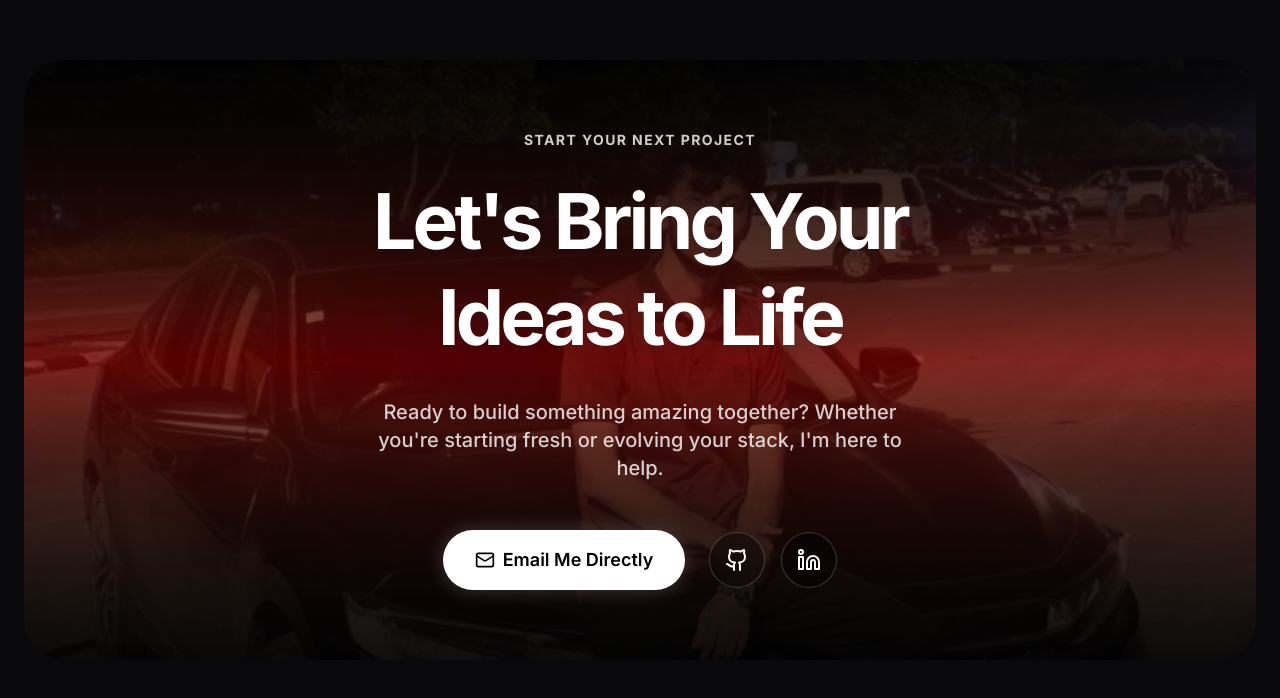
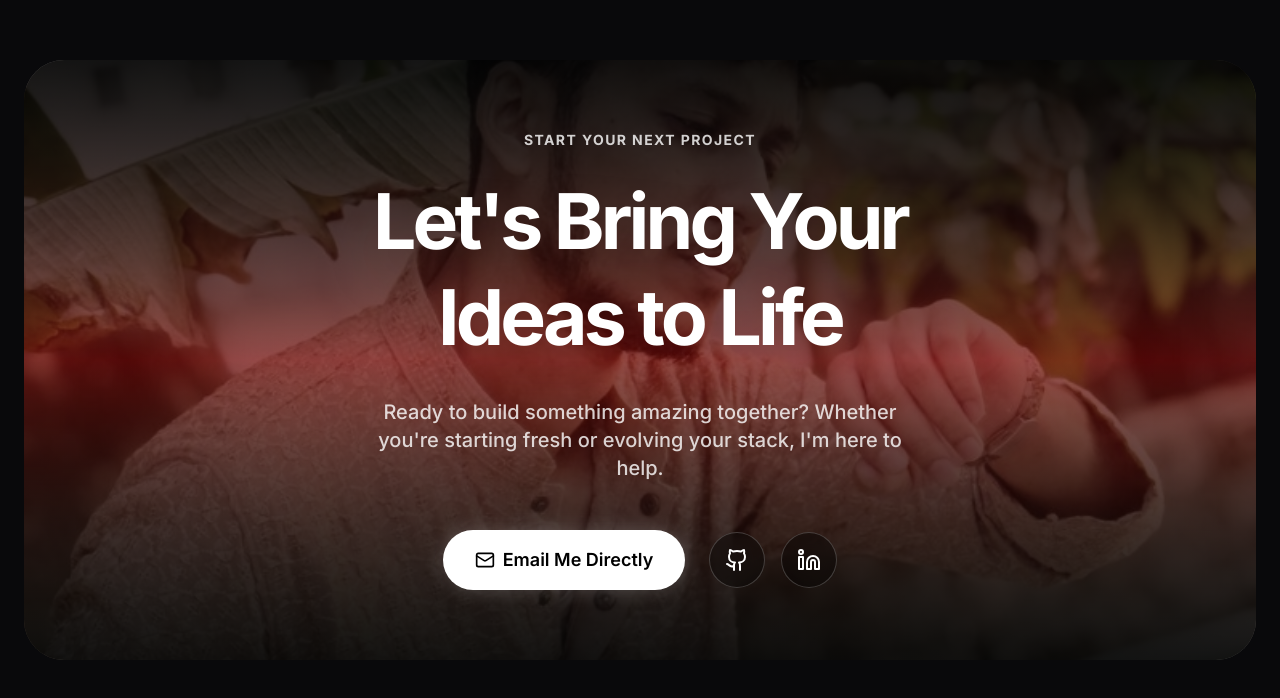
Before and after one commit to sakibmohammad9994-design/My_Portfolio, a React (Vite) app: page / in a window 1280 px wide. Shown: the part 4583-5281 px from the top of the page. Built offline with nearby package versions, Linux system fonts and the light colour scheme; a web font is replaced by a local one.

Commit message:
fix: make contact image visible by removing extreme css blending modes

```diff
--- a/src/components/sections/ContactSection.tsx
+++ b/src/components/sections/ContactSection.tsx
@@ -16,12 +16,12 @@ const ContactSection = () => {
         className="cta-container w-full min-h-[600px] flex flex-col items-center justify-center text-center p-8 md:p-16 relative mb-6"
       >
 
-        {/* Background Image (car-contact.jpg) */}
+        {/* Background Image */}
         <div className="absolute inset-0 z-0">
           <img
-            src="/car-contact.jpg"
+            src={`${import.meta.env.BASE_URL}contact-sakib.jpg`}
             alt="Sakib"
-            className="w-full h-full object-cover object-center opacity-30 mix-blend-overlay grayscale-[20%]"
+            className="w-full h-full object-cover object-[50%_40%] opacity-40 grayscale-[50%]"
           />
           <div className="absolute inset-0 bg-gradient-to-t from-black/80 via-black/20 to-black/80"></div>
         </div>
```
